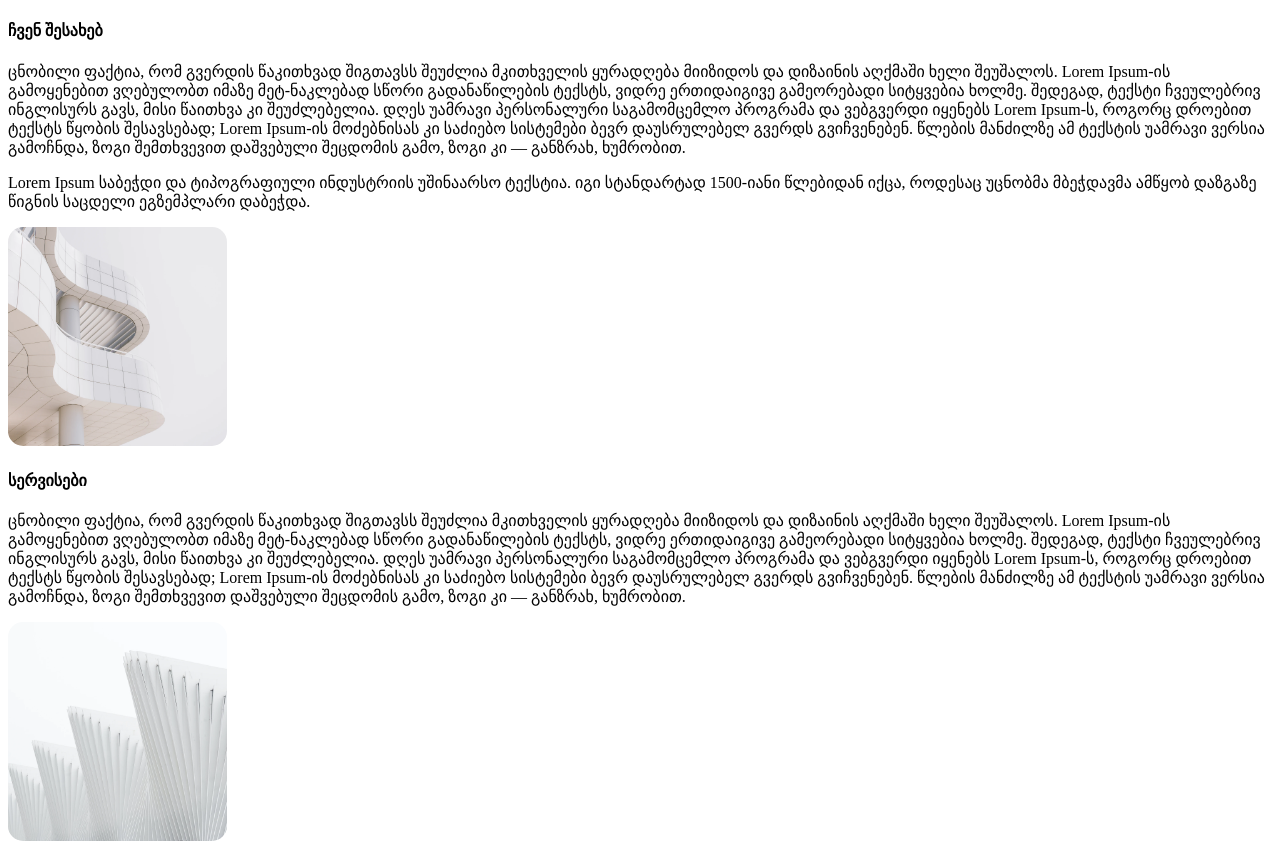
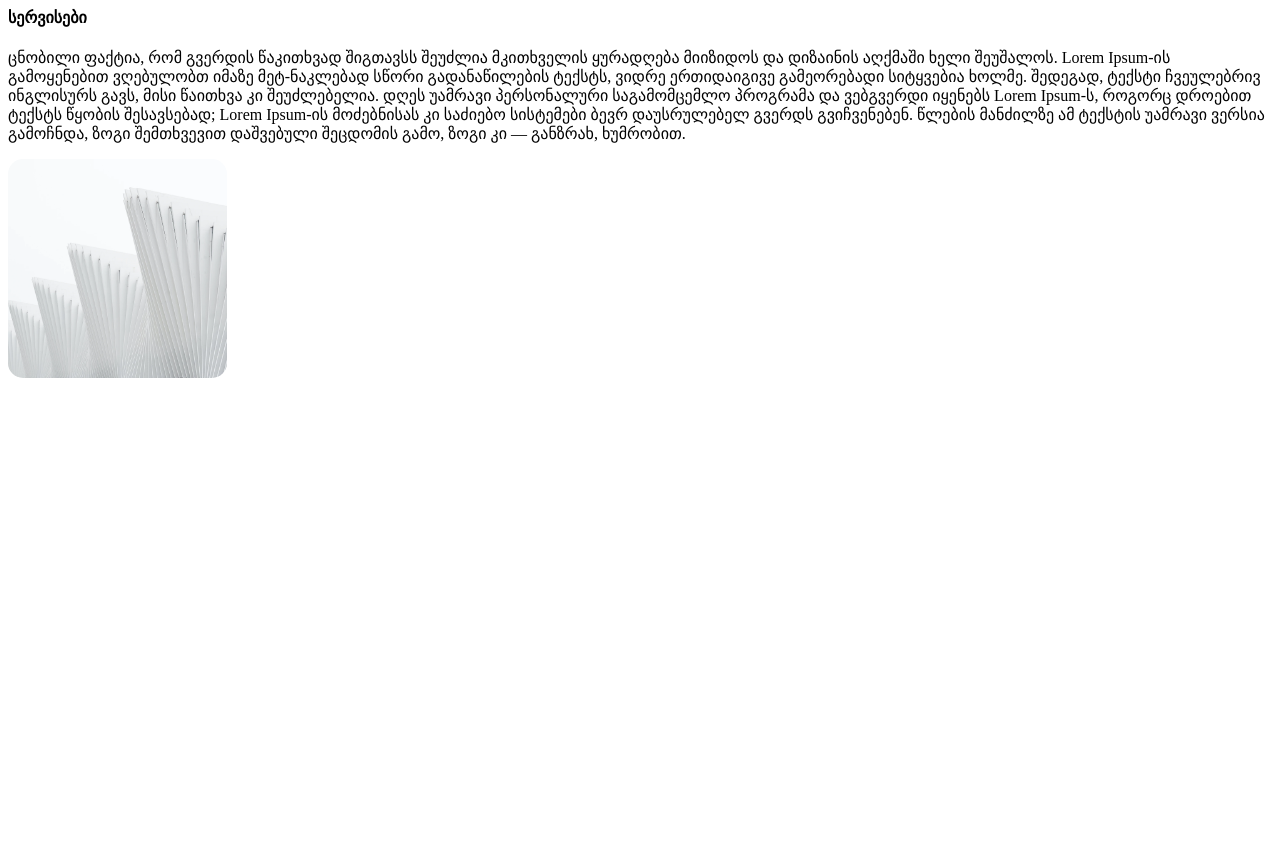
Before and after one commit to nebbieridzemariam/lesson6, a plain HTML site: page index.html in a window 1280 px wide. After the commit the page ends 800 px from the top, so only its background shows below. Drawn offline with Linux system fonts and the light colour scheme.

Commit message:
Update index.html

```diff
--- a/index.html
+++ b/index.html
@@ -1,30 +1,4 @@
-<!DOCTYPE html>
-<html>
-<head>
-	<meta charset="utf-8">
-	<meta name="viewport" content="width=device-width, initial-scale=1">
-	<link rel="stylesheet" type="text/css" href="fonts.css">
-	<link rel="stylesheet" type="text/css" href="style.css">
-	<title>homework</title>
-</head>
-<body>
-	<section>
-		<div class="container">
-			<article>
 
-			 	<h4 class="satauri1">ჩვენ შესახებ</h4>
-				<div>
-
-					<p class="box1 text">
-						ცნობილი ფაქტია, რომ გვერდის წაკითხვად შიგთავსს შეუძლია მკითხველის ყურადღება მიიზიდოს და დიზაინის აღქმაში ხელი შეუშალოს. Lorem Ipsum-ის გამოყენებით ვღებულობთ იმაზე მეტ-ნაკლებად სწორი გადანაწილების ტექსტს, ვიდრე ერთიდაიგივე გამეორებადი სიტყვებია ხოლმე. შედეგად, ტექსტი ჩვეულებრივ ინგლისურს გავს, მისი წაითხვა კი შეუძლებელია. დღეს უამრავი პერსონალური საგამომცემლო პროგრამა და ვებგვერდი იყენებს Lorem Ipsum-ს, როგორც დროებით ტექსტს წყობის შესავსებად; Lorem Ipsum-ის მოძებნისას კი საძიებო სისტემები ბევრ დაუსრულებელ გვერდს გვიჩვენებენ. წლების მანძილზე ამ ტექსტის უამრავი ვერსია გამოჩნდა, ზოგი შემთხვევით დაშვებული შეცდომის გამო, ზოგი კი — განზრახ, ხუმრობით.
-					</p>
-					<p class="box2 text">
-						Lorem Ipsum საბეჭდი და ტიპოგრაფიული ინდუსტრიის უშინაარსო ტექსტია. იგი სტანდარტად 1500-იანი წლებიდან იქცა, როდესაც უცნობმა მბეჭდავმა ამწყობ დაზგაზე წიგნის საცდელი ეგზემპლარი დაბეჭდა.
-					</p>
-					<img class="img1" src="images/1.png"  alt="image">
-				</div>
-			</article>
-	<section>
 	<section>
 		<div class="container">
 			<article>
```
